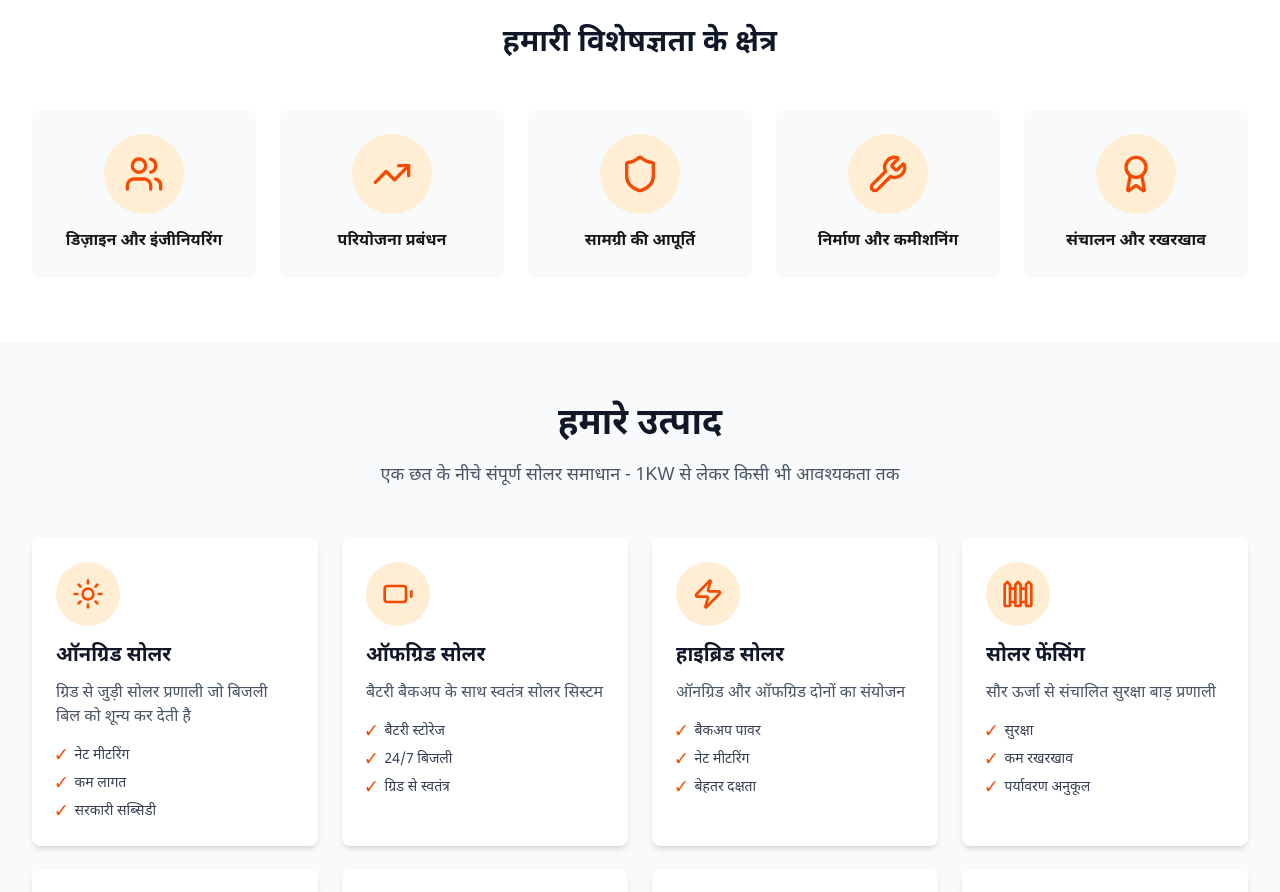
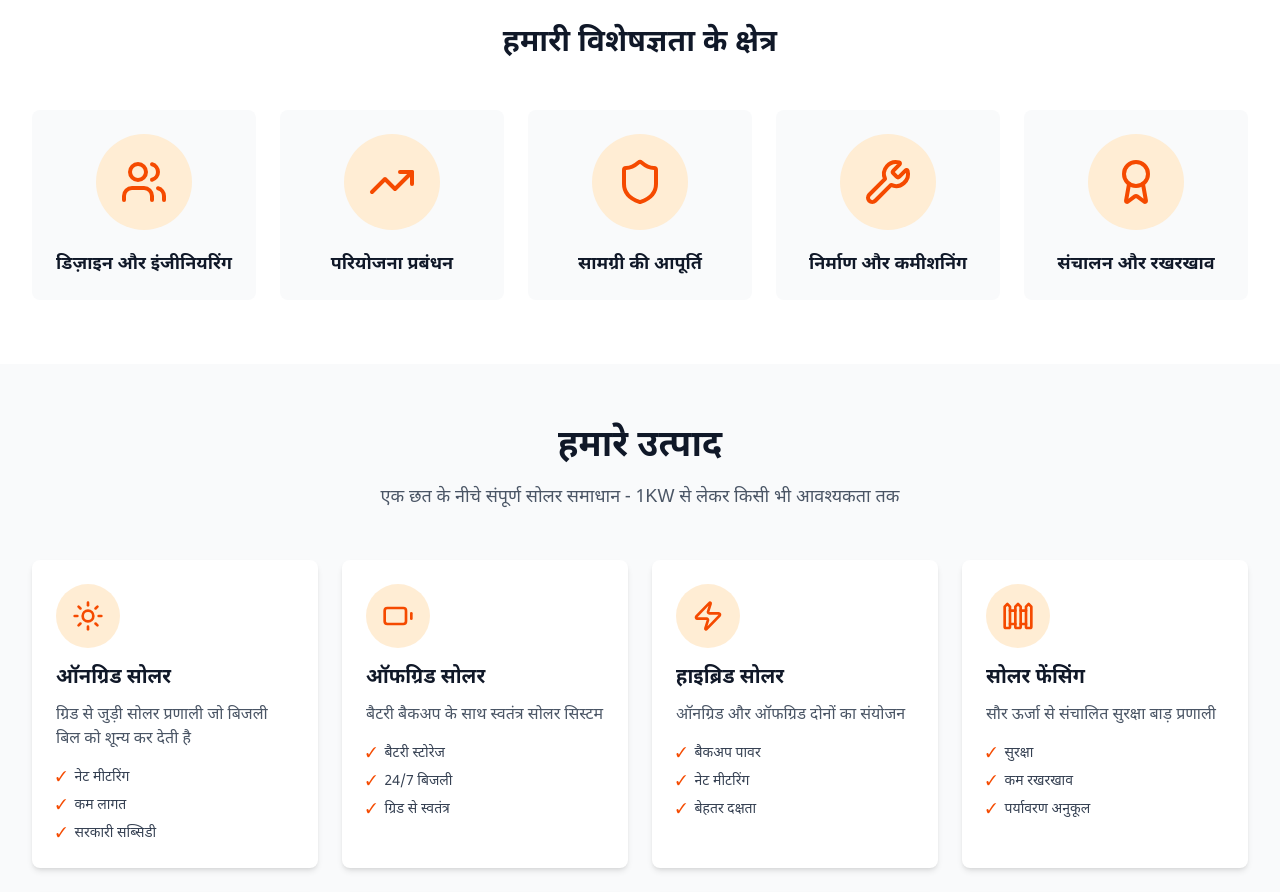
Before and after one commit to kp1153/nripendra, a Next.js app: page / in a window 1280 px wide. Shown: the part 2020-2912 px from the top of the page. Built offline with nearby package versions, Linux system fonts and the light colour scheme.

Commit message:
your message

```diff
--- a/components/AboutSection.js
+++ b/components/AboutSection.js
@@ -82,36 +82,44 @@ export default function AboutSection() {
           </h3>
           <div className="grid grid-cols-1 md:grid-cols-2 lg:grid-cols-5 gap-6">
             <div className="text-center p-6 bg-gray-50 rounded-lg hover:shadow-lg transition-shadow">
-              <div className="bg-orange-100 w-20 h-20 rounded-full flex items-center justify-center mx-auto mb-4">
-                <Users className="h-10 w-10 text-orange-600" />
+              <div className="bg-orange-100 w-24 h-24 rounded-full flex items-center justify-center mx-auto mb-6">
+                <Users className="h-12 w-12 text-orange-600" />
               </div>
-              <h4 className="font-semibold text-base">
+              <h4 className="font-bold text-lg text-gray-900 leading-tight">
                 डिज़ाइन और इंजीनियरिंग
               </h4>
             </div>
             <div className="text-center p-6 bg-gray-50 rounded-lg hover:shadow-lg transition-shadow">
-              <div className="bg-orange-100 w-20 h-20 rounded-full flex items-center justify-center mx-auto mb-4">
-                <TrendingUp className="h-10 w-10 text-orange-600" />
+              <div className="bg-orange-100 w-24 h-24 rounded-full flex items-center justify-center mx-auto mb-6">
+                <TrendingUp className="h-12 w-12 text-orange-600" />
               </div>
-              <h4 className="font-semibold text-base">परियोजना प्रबंधन</h4>
+              <h4 className="font-bold text-lg text-gray-900 leading-tight">
+                परियोजना प्रबंधन
+              </h4>
             </div>
             <div className="text-center p-6 bg-gray-50 rounded-lg hover:shadow-lg transition-shadow">
-              <div className="bg-orange-100 w-20 h-20 rounded-full flex items-center justify-center mx-auto mb-4">
-                <Shield className="h-10 w-10 text-orange-600" />
+              <div className="bg-orange-100 w-24 h-24 rounded-full flex items-center justify-center mx-auto mb-6">
+                <Shield className="h-12 w-12 text-orange-600" />
               </div>
-              <h4 className="font-semibold text-base">सामग्री की आपूर्ति</h4>
+              <h4 className="font-bold text-lg text-gray-900 leading-tight">
+                सामग्री की आपूर्ति
+              </h4>
             </div>
             <div className="text-center p-6 bg-gray-50 rounded-lg hover:shadow-lg transition-shadow">
-              <div className="bg-orange-100 w-20 h-20 rounded-full flex items-center justify-center mx-auto mb-4">
-                <Wrench className="h-10 w-10 text-orange-600" />
+              <div className="bg-orange-100 w-24 h-24 rounded-full flex items-center justify-center mx-auto mb-6">
+                <Wrench className="h-12 w-12 text-orange-600" />
               </div>
-              <h4 className="font-semibold text-base">निर्माण और कमीशनिंग</h4>
+              <h4 className="font-bold text-lg text-gray-900 leading-tight">
+                निर्माण और कमीशनिंग
+              </h4>
             </div>
             <div className="text-center p-6 bg-gray-50 rounded-lg hover:shadow-lg transition-shadow">
-              <div className="bg-orange-100 w-20 h-20 rounded-full flex items-center justify-center mx-auto mb-4">
-                <Award className="h-10 w-10 text-orange-600" />
+              <div className="bg-orange-100 w-24 h-24 rounded-full flex items-center justify-center mx-auto mb-6">
+                <Award className="h-12 w-12 text-orange-600" />
               </div>
-              <h4 className="font-semibold text-base">संचालन और रखरखाव</h4>
+              <h4 className="font-bold text-lg text-gray-900 leading-tight">
+                संचालन और रखरखाव
+              </h4>
             </div>
           </div>
         </div>
```
